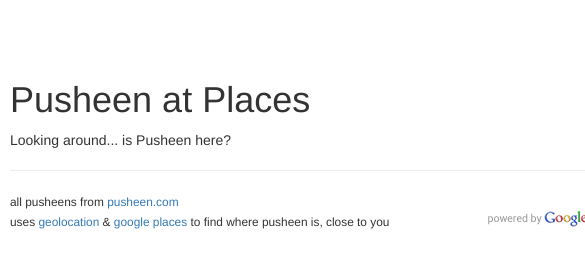
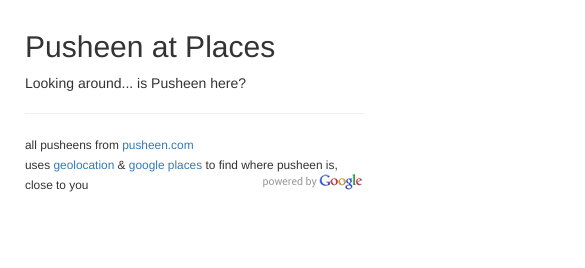
Before and after one commit to microcat/pusheen-places, a plain HTML site: page index.html in a window 390 px wide. Shown: the whole page, 585 px wide, since content can reach past the window. Drawn offline with nearby package versions, Linux system fonts and the light colour scheme; some packages are replaced by stand-ins of ours.

Commit message:
Mobile friendly layout (resizable)

```diff
--- a/css/style.css
+++ b/css/style.css
@@ -1,9 +1,8 @@
-#container {
+#box {
 	margin-left: auto;
 	margin-right: auto;
-	width: 600px;
+	max-width: 600px;
 	padding: 10px;
-	margin-top: 50px;
 }
 
 #pusheen_image {
--- a/index.html
+++ b/index.html
@@ -2,6 +2,8 @@
 <html lang="en">
 <head>
 	<meta charset="utf-8" />
+    <meta http-equiv="X-UA-Compatible" content="IE=edge">
+	<meta name="viewport" content="width=device-width, initial-scale=1">
 	<title>Pusheen at Places</title>
 	<link rel="stylesheet" href="css/style.css" />
 	<link rel="stylesheet" href="http://fonts.googleapis.com/css?family=Open+Sans" />
@@ -12,8 +14,9 @@
 </head>
 <body>
 
-<div id="container">
-	<h1>Pusheen at Places</h1>
+<div class="container">
+	<div id = "box">
+		<h2>Pusheen at Places</h2>
 		<p>Looking around... <span id="status">is Pusheen here?</span></p>
 		<div id="map-canvas"></div>
 		<div id="pusheen"></div>
@@ -21,6 +24,7 @@
 		<small>all pusheens from <a href="http://pusheen.com">pusheen.com</a>
 		<br>uses <a href="http://html5demos.com/geo">geolocation</a> & <a href="https://developers.google.com/maps/documentation/javascript/examples/place-search">google places</a> to find where pusheen is, close to you</small>
 		<img src="images/powered-by-google.png" style="float:right;">
+	</div>
 </div>
 
 <script>
```
Lines whose indentation alone changed are shown as unchanged.
